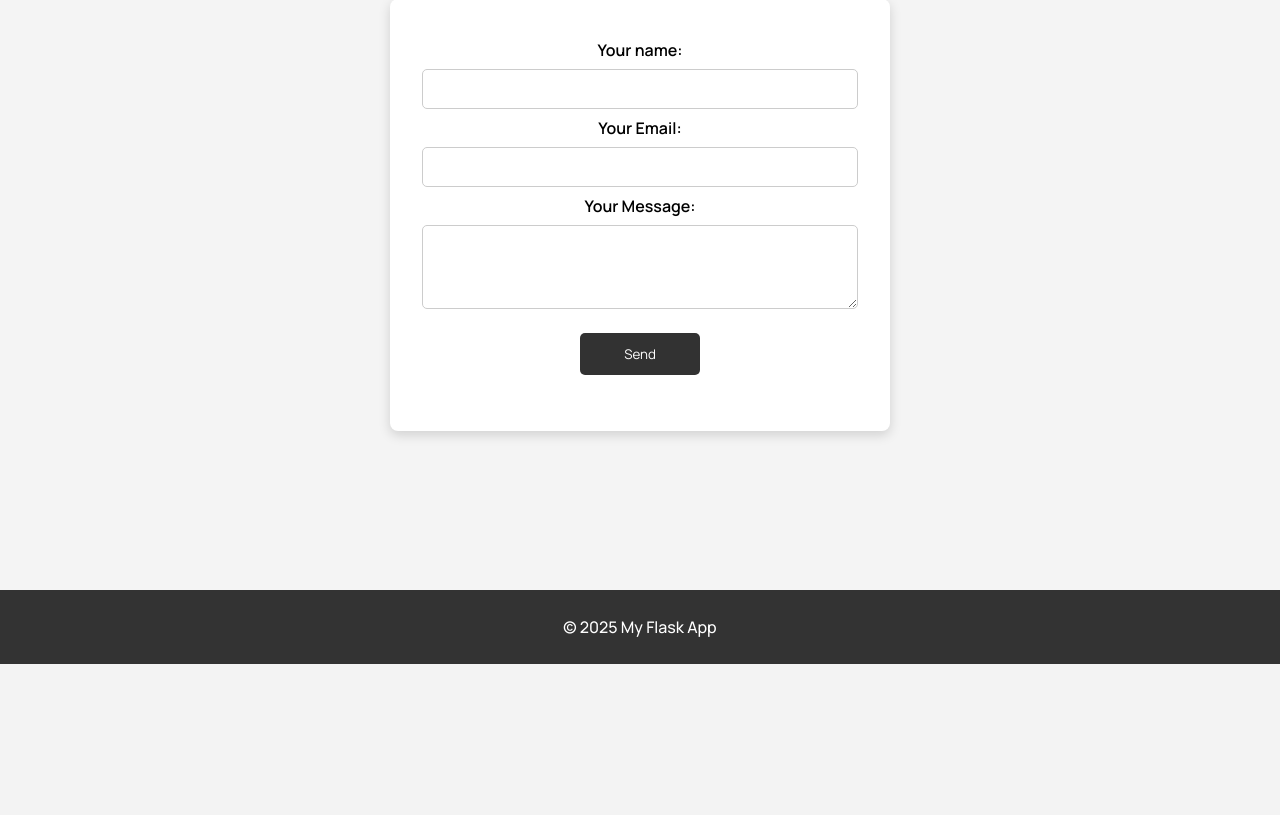
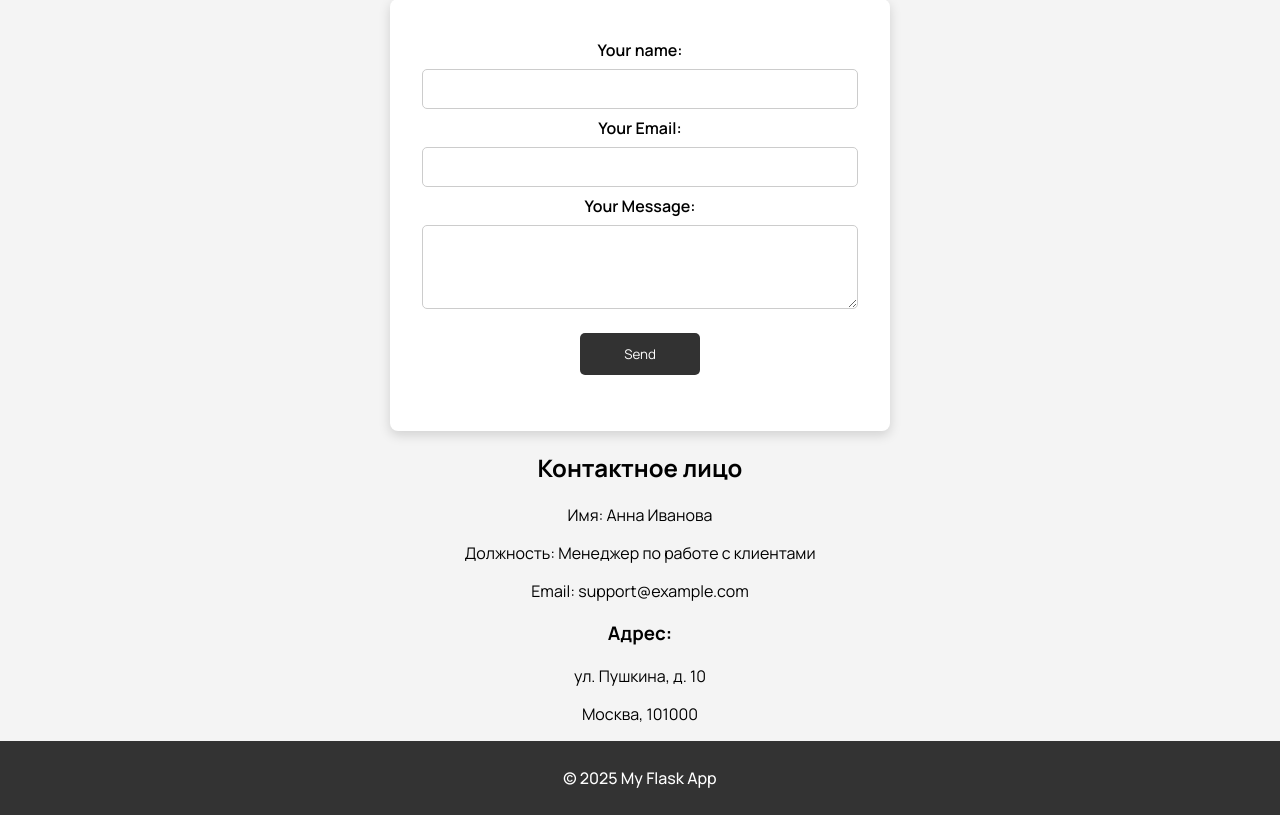
Before and after one commit to RomaBorodin/flask_first_exp, a Flask app: page /contact in a window 1280 px wide. Shown: the part 136-951 px from the top of the page. Before the commit the page ends 800 px from the top, so only its background shows below. Run offline with Flask 3, Linux system fonts and the light colour scheme.

Commit message:
jinja exp

```diff
--- a/app/__init__.py
+++ b/app/__init__.py
@@ -1,6 +1,8 @@
 from flask import Flask
+from dotenv import load_dotenv
 from os import getenv
 
+load_dotenv()
 app = Flask(__name__)
 app.secret_key = getenv("SECRET_KEY")
 
--- a/app/routes.py
+++ b/app/routes.py
@@ -1,15 +1,22 @@
 from flask import render_template, request, flash, redirect, url_for
 from app import app
+from datetime import datetime
 
 
 @app.route("/")
 def home():
-    return render_template("index.html")
+    current_time = datetime.now()
+    return render_template("index.html", current_time=current_time)
 
 
 @app.route("/about")
 def about():
-    return render_template("about.html")
+    team_members = [
+        {'name': 'Alice', 'role': 'Developer'},
+        {'name': 'Bob', 'role': 'Designer'},
+        {'name': 'Charlie', 'role': 'Project Manager'}
+    ]
+    return render_template("about.html", team_members=team_members)
 
 
 @app.route('/contact', methods=['GET', 'POST'])
@@ -20,4 +27,15 @@ def contact():
         flash("Your message has been sent successfully")
         return redirect(url_for('contact'))
 
-    return render_template('contact.html')
+    support_info = {
+        "name": "Анна Иванова",
+        "position": "Менеджер по работе с клиентами",
+        "email": "support@example.com",
+        "address": {
+            "street": "ул. Пушкина, д. 10",
+            "city": "Москва",
+            "zip": "101000"
+        }
+    }
+
+    return render_template('contact.html', support=support_info)
--- a/app/templates/about.html
+++ b/app/templates/about.html
@@ -14,4 +14,8 @@
         <li>Vision: Empower people to build their ideas.</li>
         <li>Values: Collaboration, innovation, and learning.</li>
     </ul>
+
+    {% for teammate in team_members %}
+        <p>{{ teammate.name }} - {{ teammate.role }}</p>
+    {% endfor %}
 {% endblock %}
--- a/app/templates/contact.html
+++ b/app/templates/contact.html
@@ -33,4 +33,16 @@
             <button type="submit">Send</button>
         </form>
     </div>
+
+    <div style="text-align: center">
+        <h2>Контактное лицо</h2>
+        <p>Имя: {{ support.name }}</p>
+        <p>Должность: {{ support.position }}</p>
+        <p>Email: {{ support.email }}</p>
+
+        <h3>Адрес:</h3>
+        <p>{{ support.address.street }}</p>
+        <p>{{ support.address.city }}, {{ support.address.zip }}</p>
+    </div>
+
 {% endblock %}
--- a/app/templates/index.html
+++ b/app/templates/index.html
@@ -12,4 +12,5 @@
     <div class="flask-logo">
         <img src="{{ url_for('static', filename='images/flask-logo.webp') }}" alt="flask logo">
     </div>
+    <h1>Today: {{ current_time.strftime('%A, %B %d, %Y, %H:%M:%S') }}</h1>
 {% endblock %}
--- a/requirements.txt
+++ b/requirements.txt
@@ -1 +1,3 @@
-Flask==3.1.0
+Flask~=3.1.0
+dotenv~=0.9.9
+python-dotenv~=1.1.0
```
Also changed, not shown: 1 other file.
